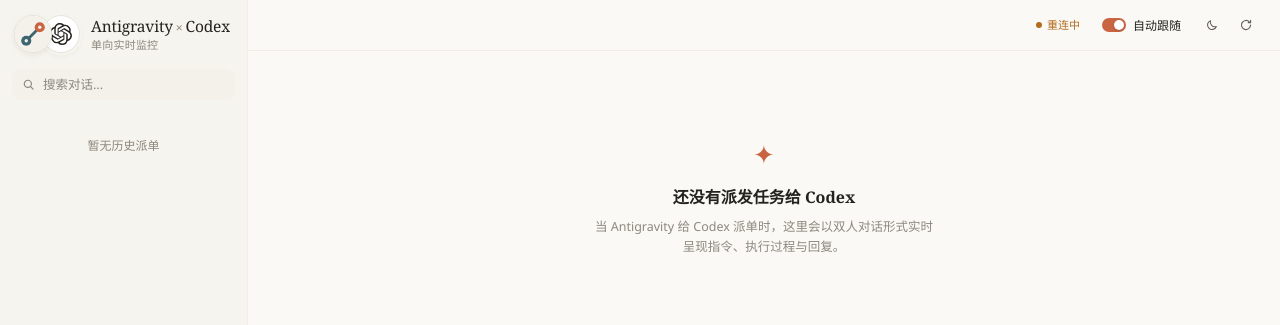
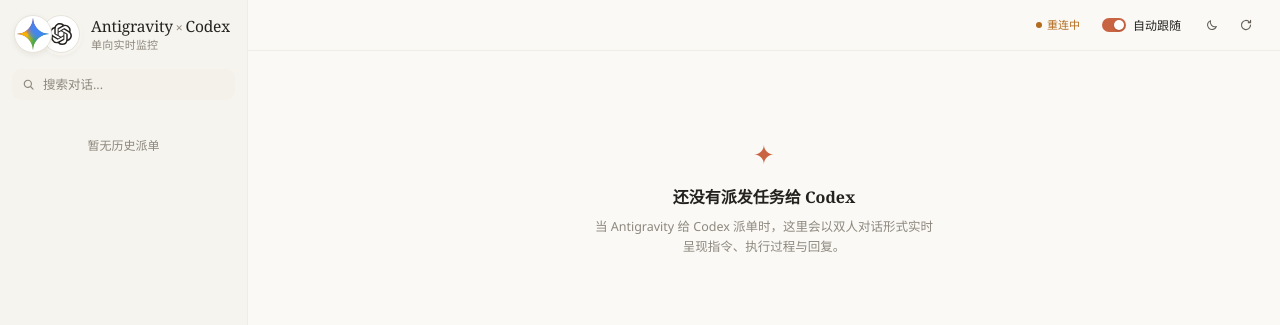
Before and after one commit to Lyl101010/antigravity-codex-monitor, a plain HTML site: page plugin/ui/app.html in a window 1280 px wide. Drawn offline with Linux system fonts and the light colour scheme; no server answers.

Commit message:
style: use four-color star SVG emblem and enforce LF for shell scripts

```diff
--- a/plugin/ui/app.html
+++ b/plugin/ui/app.html
@@ -575,7 +575,15 @@ html, body {
     <div class="side-brand">
       <div class="brand-medallions" aria-hidden="true">
         <span class="medal medal-ag">
-          <svg xmlns="http://www.w3.org/2000/svg" viewBox="0 0 64 64"><rect width="64" height="64" rx="15" fill="#F4F1EA"/><path d="M21 43 43 21" fill="none" stroke="#3D6470" stroke-width="5" stroke-linecap="round"/><circle cx="20" cy="44" r="9" fill="#3D6470"/><circle cx="44" cy="20" r="9" fill="#C96442"/><circle cx="20" cy="44" r="3" fill="#F4F1EA"/><circle cx="44" cy="20" r="3" fill="#F4F1EA"/></svg>
+          <svg viewBox="0 0 24 24" aria-hidden="true">
+            <g clip-path="url(#gemStarClip)">
+              <rect width="24" height="24" fill="#4285F4"/>
+              <circle cx="4" cy="4" r="14" fill="url(#gemRed)"/>
+              <circle cx="4" cy="20" r="14" fill="url(#gemYellow)"/>
+              <circle cx="20" cy="20" r="13.5" fill="url(#gemGreen)"/>
+              <circle cx="20" cy="4" r="14" fill="url(#gemBlue)"/>
+            </g>
+          </svg>
         </span>
         <span class="medal medal-gpt">
           <svg viewBox="0 0 24 24" fill="currentColor">
```
Also changed, not shown: ui-src/build.mjs (+9 -1 lines), assets/preview-dark.png, assets/preview-light.png, plugin/assets/logo.svg, 1 other file.
